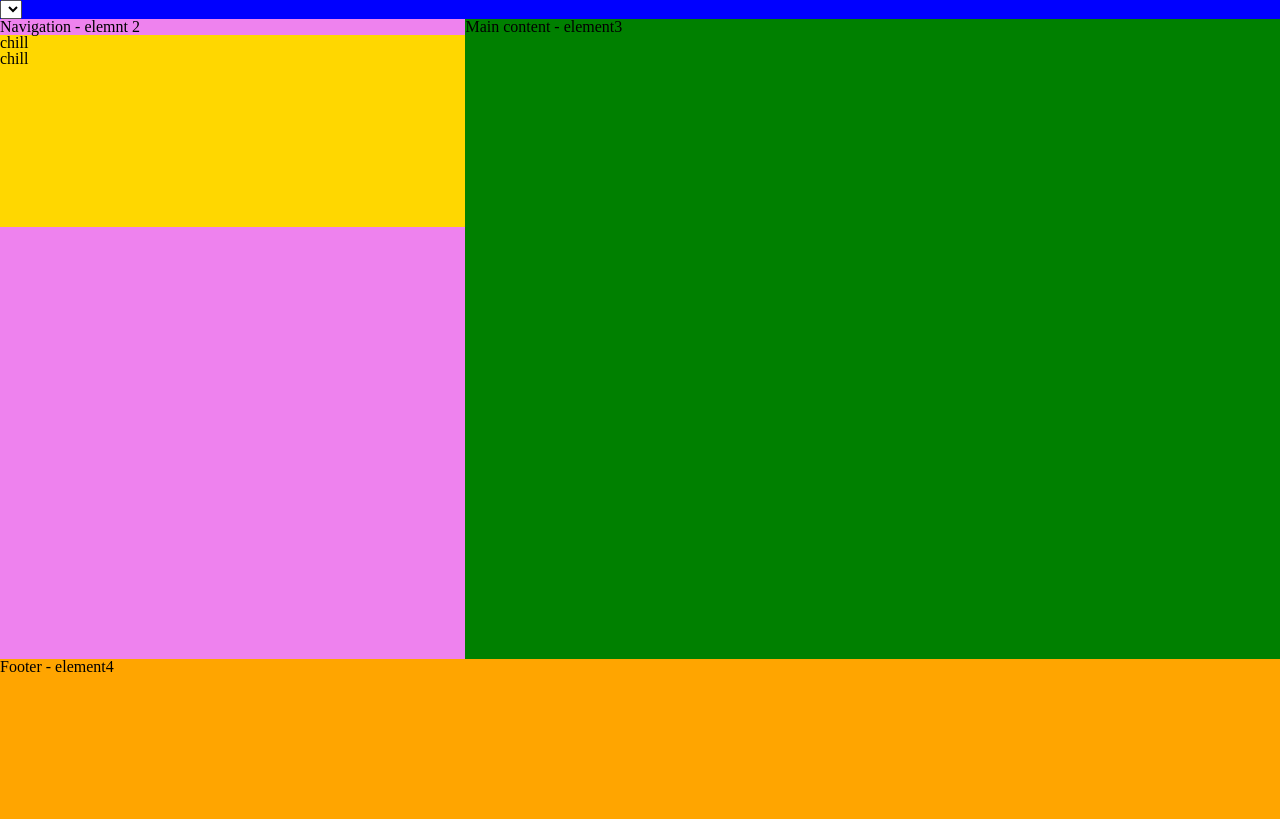
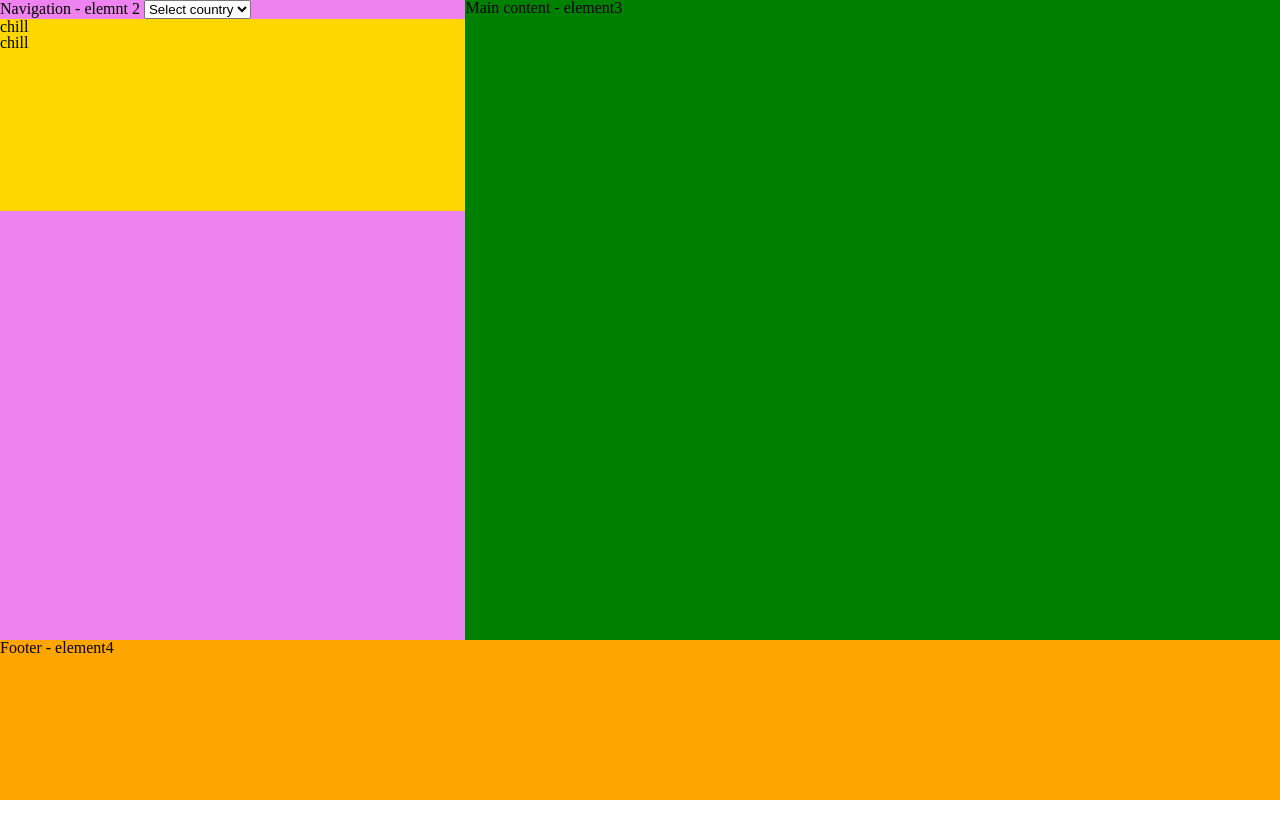
Before and after one commit to HuascarMC/country_news_app_js, a website: page index.html in a window 1280 px wide. Drawn offline with Linux system fonts and the light colour scheme; no server answers.

Commit message:
added selected disabled to drop down menu

```diff
--- a/index.html
+++ b/index.html
@@ -11,9 +11,6 @@
    <div id="wrapper">
 
      <header>
-      <select id="countries-list">
-
-      </select>
      </header>
 
      <div id="content-wrapper">
@@ -21,6 +18,9 @@
       <aside>
         <nav>
            Navigation - elemnt 2
+           <select id="countries-list">
+            <option value="" selected disabled>Select country</option>
+           </select>
         </nav>
         <div id="chill">
           <p>chill</p>
```
